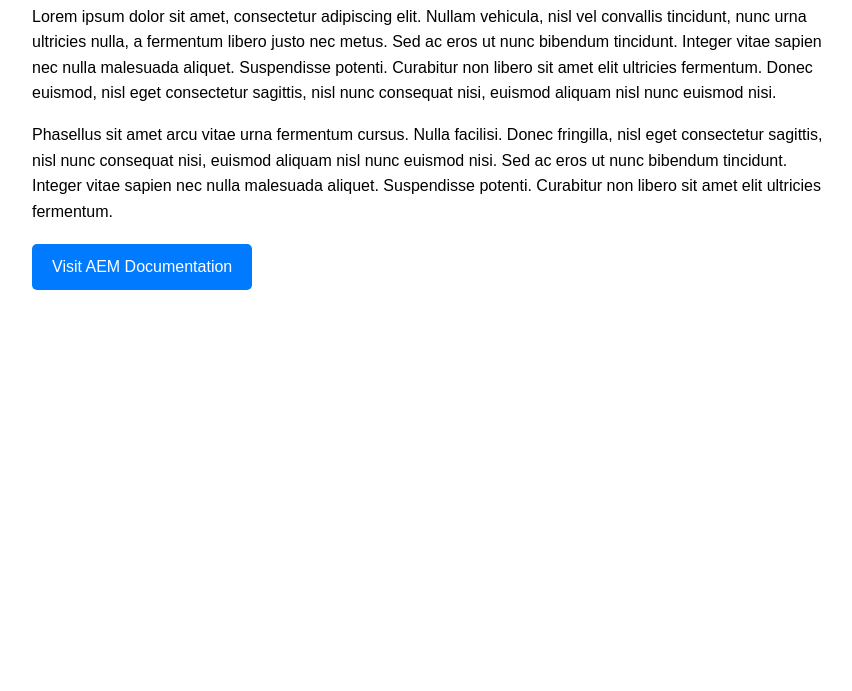
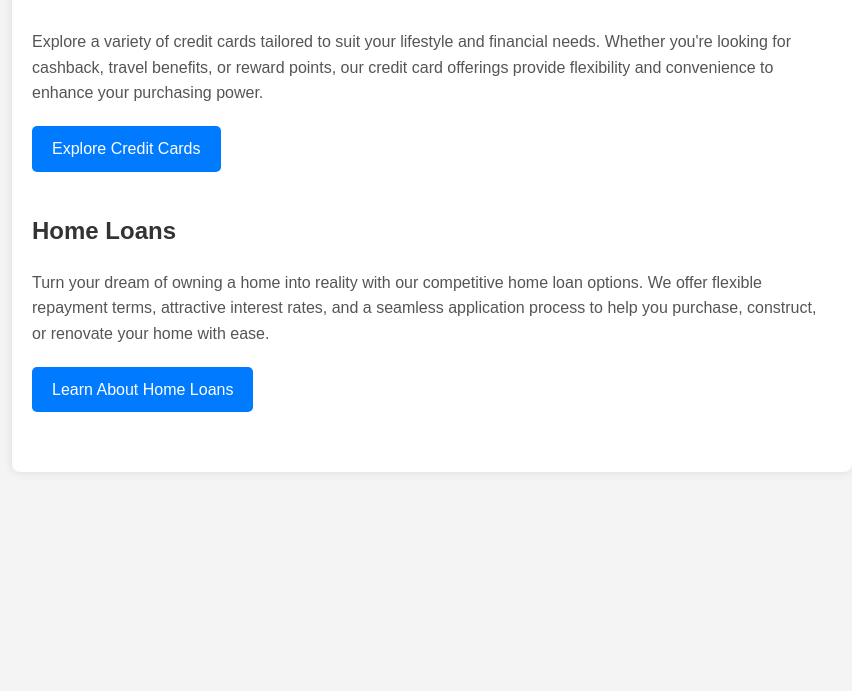
Before and after one commit to targetdemo25/MyFirstHTMLPage, a plain HTML site: page index.html in a window 1280 px wide. Shown: the part 109-800 px from the top of the page, without its empty margins (208-1060 px from the left). Drawn offline with Linux system fonts and the light colour scheme.

Commit message:
Update index.html

```diff
--- a/index.html
+++ b/index.html
@@ -3,16 +3,30 @@
 <head>
     <meta charset="UTF-8">
     <meta name="viewport" content="width=device-width, initial-scale=1.0">
-    <title>Sample Page with Lorem Ipsum</title>
+    <title>Financial Services Overview</title>
     <style>
         body {
             font-family: Arial, sans-serif;
             margin: 40px;
             line-height: 1.6;
+            background-color: #f4f4f4;
         }
         .container {
             max-width: 800px;
             margin: auto;
+            background-color: #fff;
+            padding: 20px;
+            border-radius: 8px;
+            box-shadow: 0 0 10px rgba(0, 0, 0, 0.1);
+        }
+        .content-block {
+            margin-bottom: 40px;
+        }
+        .content-block h2 {
+            color: #333;
+        }
+        .content-block p {
+            color: #555;
         }
         .button-container {
             margin-top: 20px;
@@ -34,22 +48,26 @@
 </head>
 <body>
     <div class="container">
-        <h1>Welcome to the Sample Page</h1>
-        <p>
-            Lorem ipsum dolor sit amet, consectetur adipiscing elit. Nullam vehicula, nisl vel convallis tincidunt, nunc
-            urna ultricies nulla, a fermentum libero justo nec metus. Sed ac eros ut nunc bibendum tincidunt. Integer
-            vitae sapien nec nulla malesuada aliquet. Suspendisse potenti. Curabitur non libero sit amet elit ultricies
-            fermentum. Donec euismod, nisl eget consectetur sagittis, nisl nunc consequat nisi, euismod aliquam nisl
-            nunc euismod nisi.
-        </p>
-        <p>
-            Phasellus sit amet arcu vitae urna fermentum cursus. Nulla facilisi. Donec fringilla, nisl eget consectetur
-            sagittis, nisl nunc consequat nisi, euismod aliquam nisl nunc euismod nisi. Sed ac eros ut nunc bibendum
-            tincidunt. Integer vitae sapien nec nulla malesuada aliquet. Suspendisse potenti. Curabitur non libero sit
-            amet elit ultricies fermentum.
-        </p>
-        <div class="button-container">
-            <a href="https://experienceleague.adobe.com/docs/experience-manager.html" class="btn" target="_blank">Visit AEM Documentation</a>
+        <!-- Credit Card Section -->
+        <div class="content-block">
+            <h2>Credit Cards</h2>
+            <p>
+                Explore a variety of credit cards tailored to suit your lifestyle and financial needs. Whether you're looking for cashback, travel benefits, or reward points, our credit card offerings provide flexibility and convenience to enhance your purchasing power.
+            </p>
+            <div class="button-container">
+                <a href="https://jpmc-cib.adobecqms.net/jpmcp-cm/content/jpm-cp/fusion/public//hme/events-webinars.html?utm_campaign=ccard" class="btn" target="_blank">Explore Credit Cards</a>
+            </div>
+        </div>
+
+        <!-- Home Loans Section -->
+        <div class="content-block">
+            <h2>Home Loans</h2>
+            <p>
+                Turn your dream of owning a home into reality with our competitive home loan options. We offer flexible repayment terms, attractive interest rates, and a seamless application process to help you purchase, construct, or renovate your home with ease.
+            </p>
+            <div class="button-container">
+                <a href="https://jpmc-cib.adobecqms.net/jpmcp-cm/content/jpm-cp/fusion/public//hme/events-webinars.html?utm_campaign=hloans" class="btn" target="_blank">Learn About Home Loans</a>
+            </div>
         </div>
     </div>
 </body>
```
